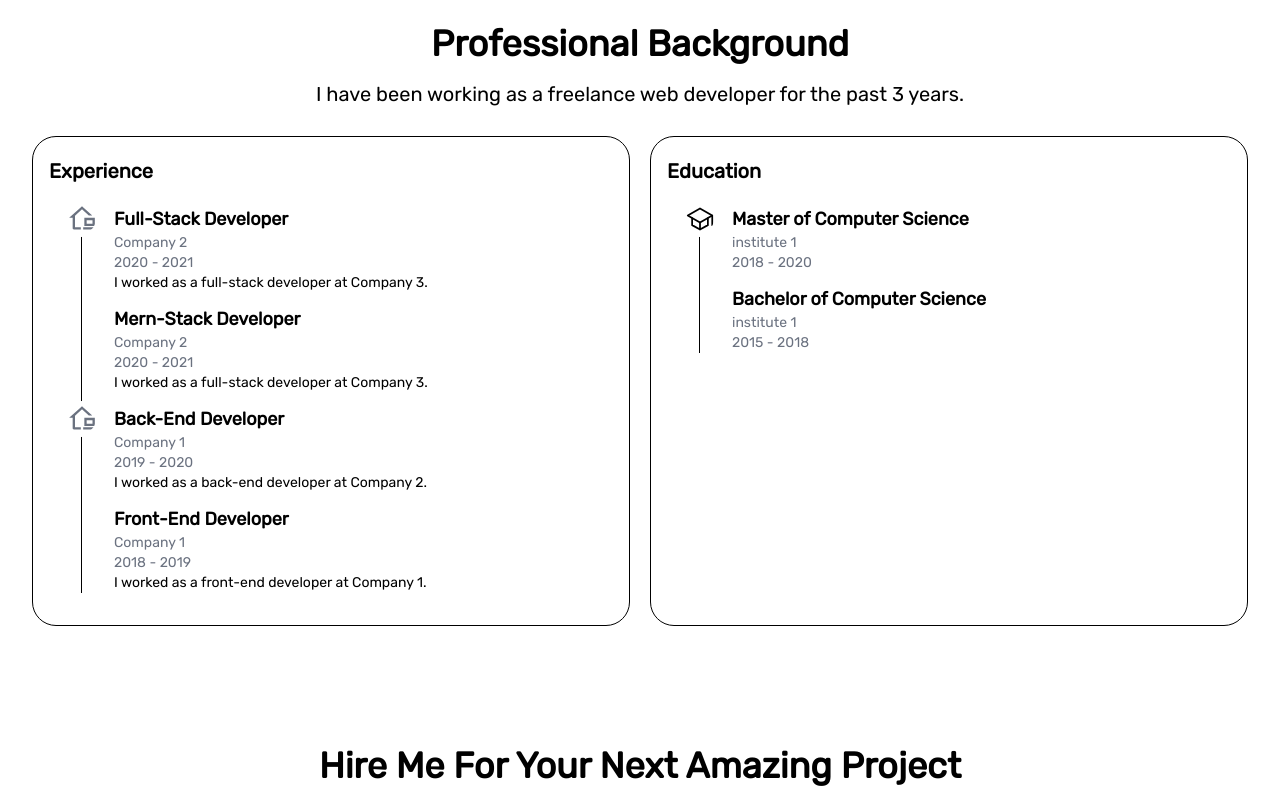
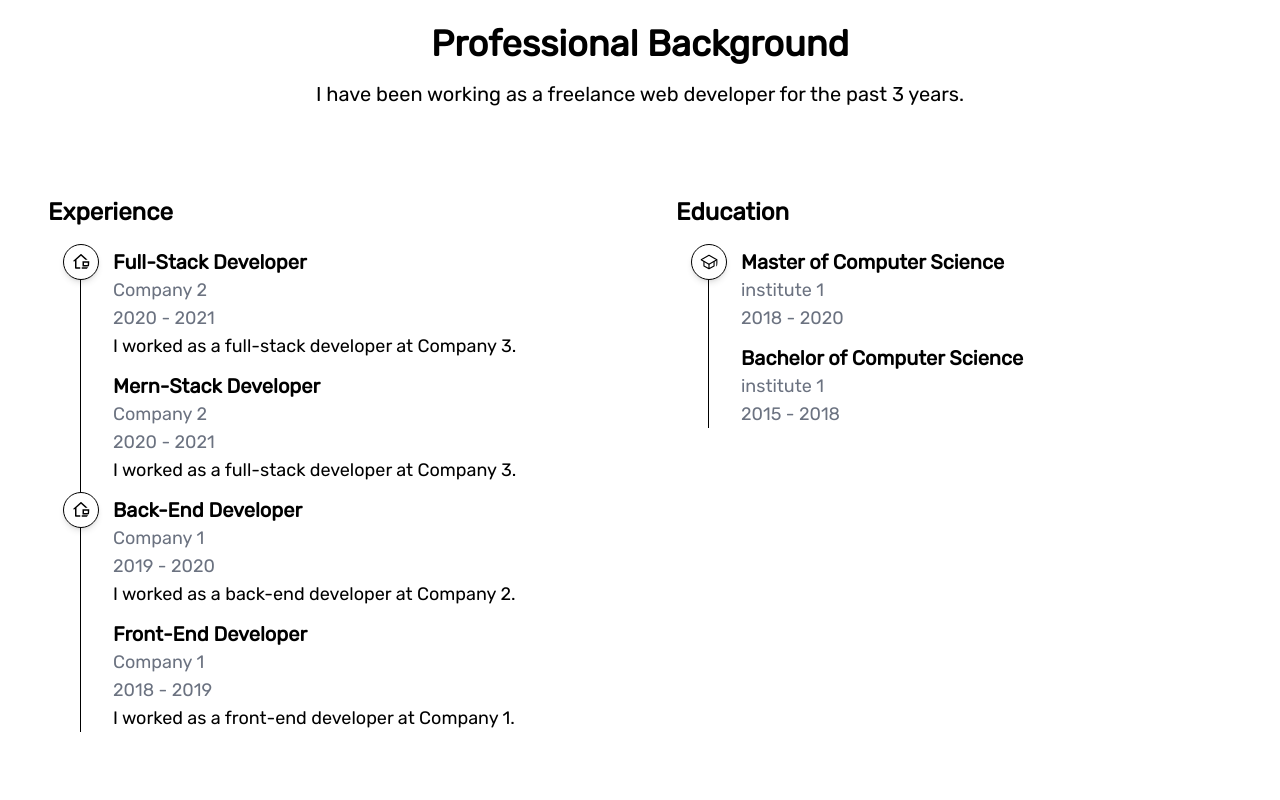
Before and after one commit to sagarsen2023/portfolio, a Next.js app: page / in a window 1280 px wide. Shown: the part 2120-2920 px from the top of the page. Built offline with nearby package versions, Linux system fonts and the light colour scheme; no server answers.

Commit message:
Added proper theming

```diff
--- a/src/components/Education-Card.tsx
+++ b/src/components/Education-Card.tsx
@@ -1,41 +1,46 @@
-import { EducationInterface } from '@/models/professional-section.model'
-import React from 'react'
-import { IoSchoolOutline } from 'react-icons/io5';
+import { EducationInterface } from "@/models/professional-section.model";
+import React from "react";
+import { IoSchoolOutline } from "react-icons/io5";
 
-function EducationCard({education}:{
-    education: EducationInterface[]
-}) {
+function EducationCard({ education }: { education: EducationInterface[] }) {
   const reversedEducation = education.slice().reverse();
   let sameInstitute: string | null = null;
   return (
-    <div className="w-full border border-black px-4 py-5 rounded-3xl">
-    <div className="text-xl font-bold">Education</div>
-    <div className="mt-5 ml-8 pl-8 border-l border-black">
+    <div className="w-full h-full px-4 py-5">
+      <div className="text-xl font-bold lg:text-2xl">Education</div>
+      <div className="mt-5 ml-8 pl-8 border-l border-black dark:border-white lg:px-8">
         {reversedEducation.map((education, index) => {
-      if(sameInstitute !== education.institute) {
+          if (sameInstitute !== education.institute) {
             sameInstitute = education.institute;
-        return <div key={index} className="mb-3 relative">
-          <IoSchoolOutline className="absolute -top-1 -left-[50px] text-4xl  bg-white p-1 rounded-full" />
-          <div className="text-lg font-semibold">{education.degree}</div>
-          <div className="text-sm text-gray-500">{education.institute}</div>
-          <div className="text-sm text-gray-500">
-            {education.duration}
+            return (
+              <div key={index} className="mb-3 relative">
+                <IoSchoolOutline className="absolute -top-1 -left-[50px] text-4xl bg-white dark:bg-black p-2 rounded-full border border-black dark:border-white shadow-md" />
+                <div className="text-lg lg:text-xl font-semibold">
+                  {education.degree}
                 </div>
-          {/* <div className="text-sm">{experience.description}</div> */}
+                <div className="text-sm text-gray-500 dark:text-gray-200 lg:text-lg">
+                  <p> {education.institute}</p>
+                  <p> {education.duration}</p>
                 </div>
+              </div>
+            );
           }
-      return <div key={index} className="mb-3 relative">
-        <div className="text-lg font-semibold">{education.degree}</div>
-        <div className="text-sm text-gray-500">{education.institute}</div>
-        <div className="text-sm text-gray-500">
-          {education.duration}
+          return (
+            <div key={index} className="mb-3 relative">
+              <div className="text-lg lg:text-xl font-semibold">
+                {education.degree}
+              </div>
+              <div className="text-sm text-gray-500 dark:text-gray-200 lg:text-lg">
+                <p> {education.institute}</p>
+                <p> {education.duration}</p>
               </div>
               <div className="text-sm">{}</div>
             </div>
+          );
         })}
       </div>
     </div>
-  )
+  );
 }
 
-export default EducationCard
+export default EducationCard;
--- a/src/components/Experience-Card.tsx
+++ b/src/components/Experience-Card.tsx
@@ -4,33 +4,41 @@ import { RiHomeOfficeLine } from "react-icons/ri";
 
 function ExperienceCard({ experience }: { experience: ExperienceInterface[] }) {
   const reversedExperience = experience.slice().reverse();
-  let sameCompany:string |null = null;
+  let sameCompany: string | null = null;
 
   return (
-    <div className="w-full border border-black px-4 py-5 rounded-3xl">
-      <div className="text-xl font-bold">Experience</div>
-      <div className="mt-5 ml-8 pl-8 border-l border-black">
+    <div className="w-full h-full px-4 py-5">
+      <div className="text-xl lg:text-2xl font-bold">Experience</div>
+      <div className="mt-5 ml-8 pl-8 border-l border-black dark:border-white lg:px-8">
         {reversedExperience.map((experience, index) => {
-        if(sameCompany !== experience.company) {
+          if (sameCompany !== experience.company) {
             sameCompany = experience.company;
-          return <div key={index} className="mb-3 relative">
-            <RiHomeOfficeLine className="absolute -top-1 -left-[50px] text-4xl text-gray-500 bg-white p-1 rounded-full" />
-            <div className="text-lg font-semibold">{experience.title}</div>
-            <div className="text-sm text-gray-500">{experience.company}</div>
-            <div className="text-sm text-gray-500">
-              {experience.duration}
+            return (
+              <div key={index} className="mb-3 relative">
+                <RiHomeOfficeLine className="absolute -top-1 -left-[50px] text-4xl bg-white dark:bg-black p-2 rounded-full border border-black dark:border-white shadow-md" />
+                <div className="text-lg lg:text-xl font-semibold">
+                  {experience.title}
                 </div>
-            <div className="text-sm">{experience.description}</div>
+                <div className="text-sm text-gray-500 dark:text-gray-100 lg:text-lg">
+                  <p>{experience.company}</p>
+                  <p>{experience.duration}</p>
                 </div>
+                <div className="text-sm lg:text-lg">{experience.description}</div>
+              </div>
+            );
           }
-        return <div key={index} className="mb-3 relative">
-          <div className="text-lg font-semibold">{experience.title}</div>
-          <div className="text-sm text-gray-500">{experience.company}</div>
-          <div className="text-sm text-gray-500">
-            {experience.duration}
+          return (
+            <div key={index} className="mb-3 relative">
+              <div className="text-lg lg:text-xl font-semibold">
+                {experience.title}
               </div>
-          <div className="text-sm">{experience.description}</div>
+              <div className="text-sm text-gray-500 dark:text-gray-100 lg:text-lg">
+                <p>{experience.company}</p>
+                <p>{experience.duration}</p>
               </div>
+              <div className="text-sm lg:text-lg">{experience.description}</div>
+            </div>
+          );
         })}
       </div>
     </div>
--- a/src/components/Professional-Section/ProfessionalSection.tsx
+++ b/src/components/Professional-Section/ProfessionalSection.tsx
@@ -18,7 +18,7 @@ function ProfessionalSection({
           {professionalBackground.description}
         </p>
       </div>
-        <div className="grid grid-cols-1 gap-5 md:grid-cols-2">
+        <div className="pt-10 grid grid-cols-1 gap-x-10 gap-y-5 md:grid-cols-2 ">
         <ExperienceCard experience={professionalBackground.experience} />
         <EducationCard education={professionalBackground.education} />
         </div>
```
Lines whose indentation alone changed are shown as unchanged.
